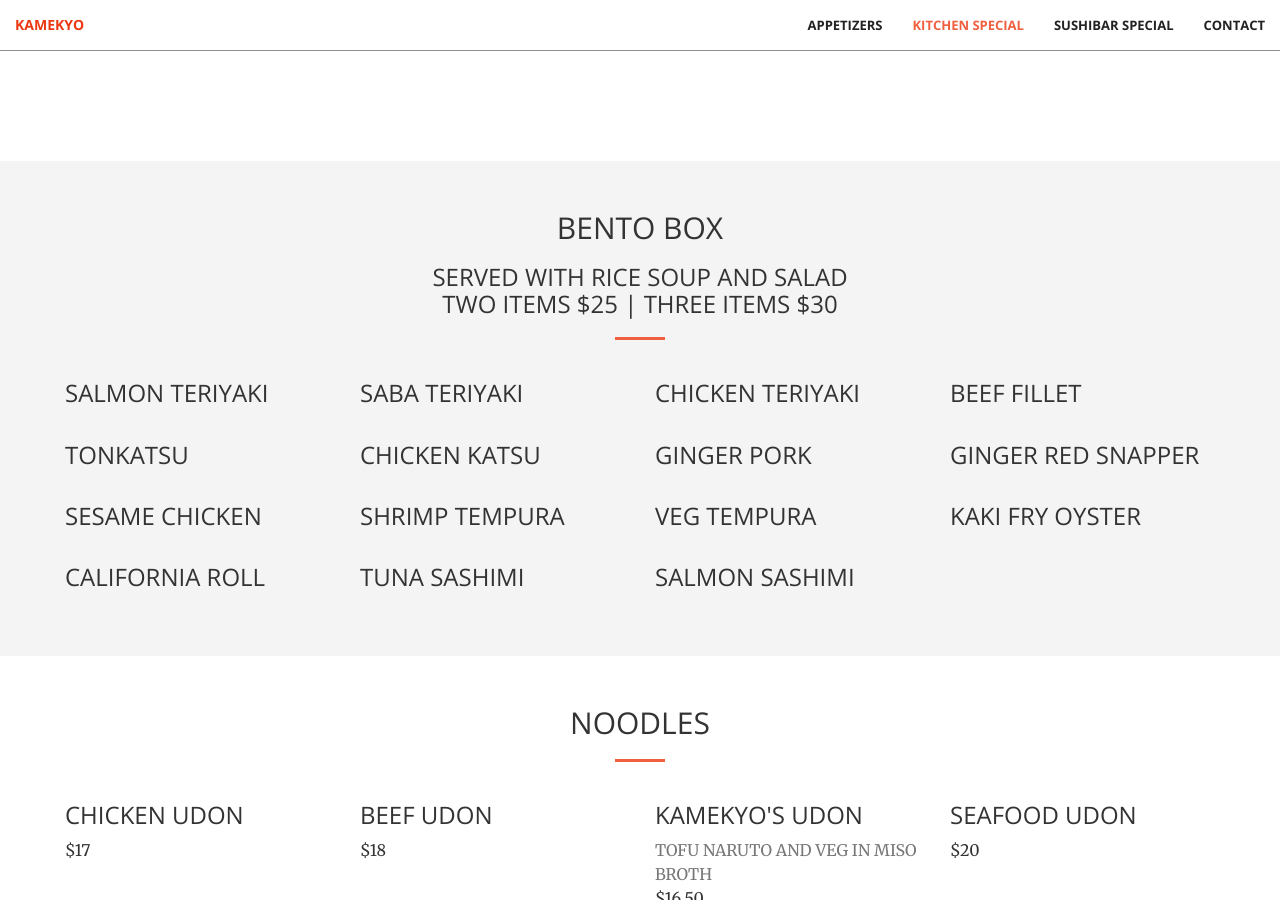
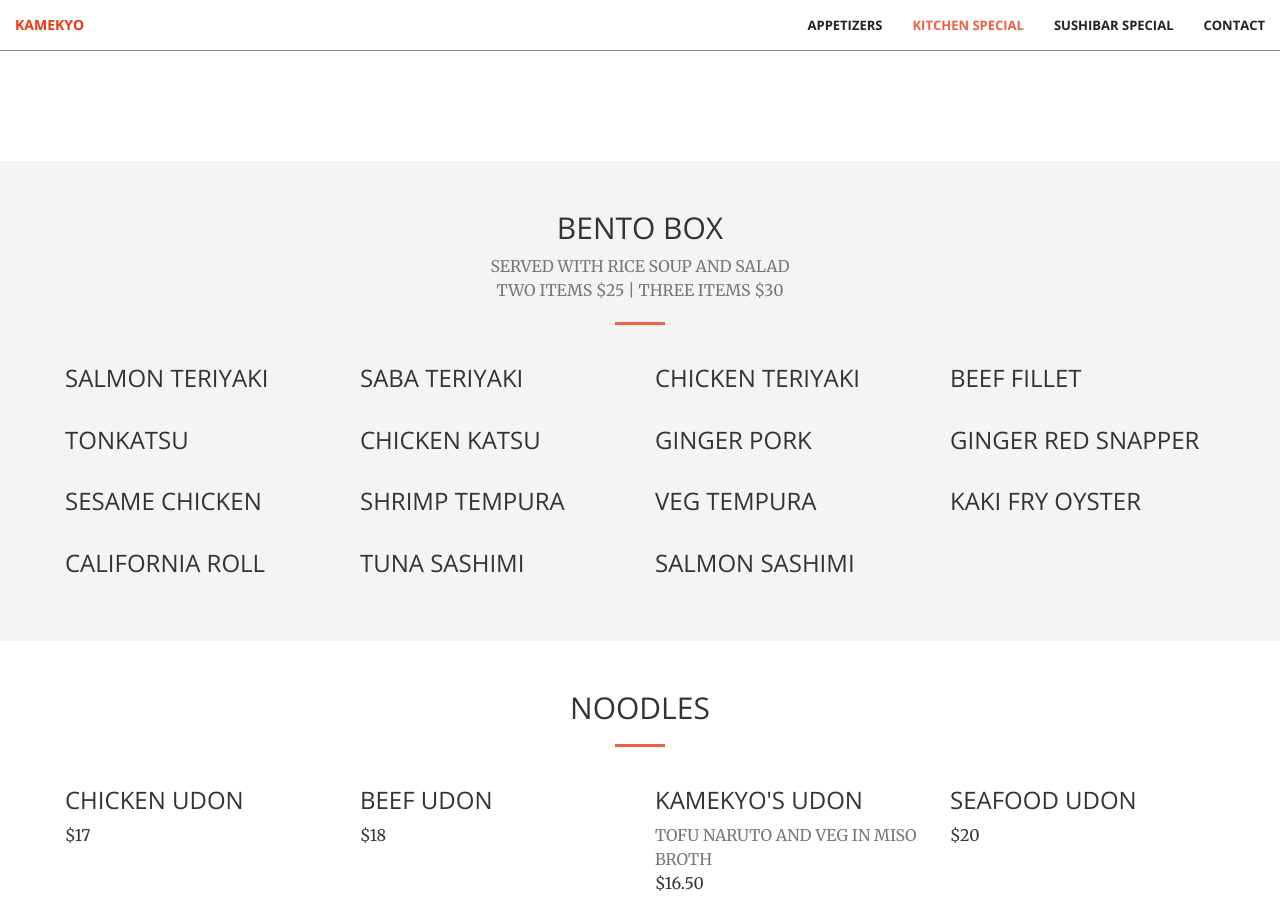
Before and after one commit to CyrusLiang/kamekyo, a Jekyll site: the page built from index.html, in a window 1280 px wide and 900 px high, scrolled down 3927 px. Built offline with Jekyll 4.4.1, drawn with Linux system fonts in a browser that asks for light colours.

Commit message:
Update bentobox.html

```diff
--- a/_includes/bentobox.html
+++ b/_includes/bentobox.html
@@ -3,7 +3,7 @@
         <div class="row">
             <div class="col-lg-12 text-center">
                 <h2 class="section-heading">Bento Box</h2>
-                <h3>Served with rice soup and salad<br>Two Items $25 | Three Items $30</h3>
+                <p class="text-muted">Served with rice soup and salad<br>Two Items $25 | Three Items $30</p>
                 <hr class="primary">
 
             </div>
```
